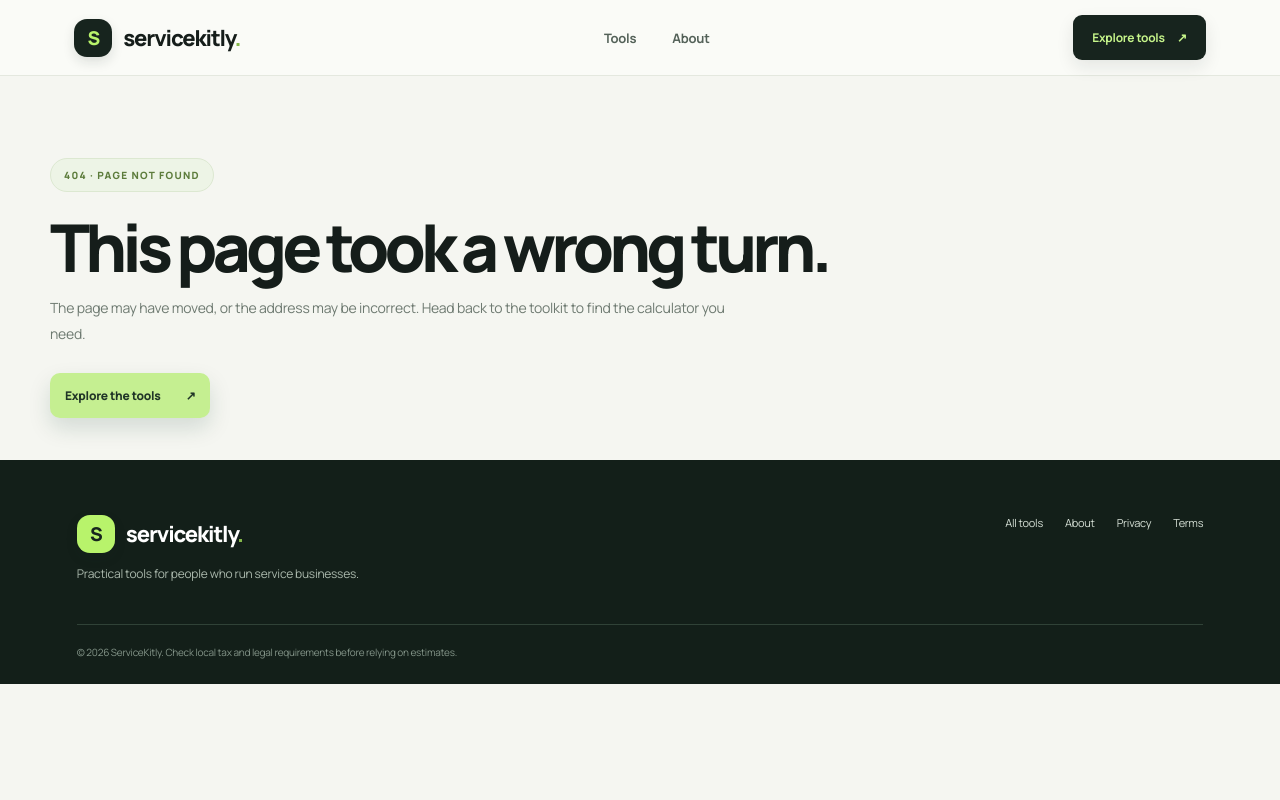
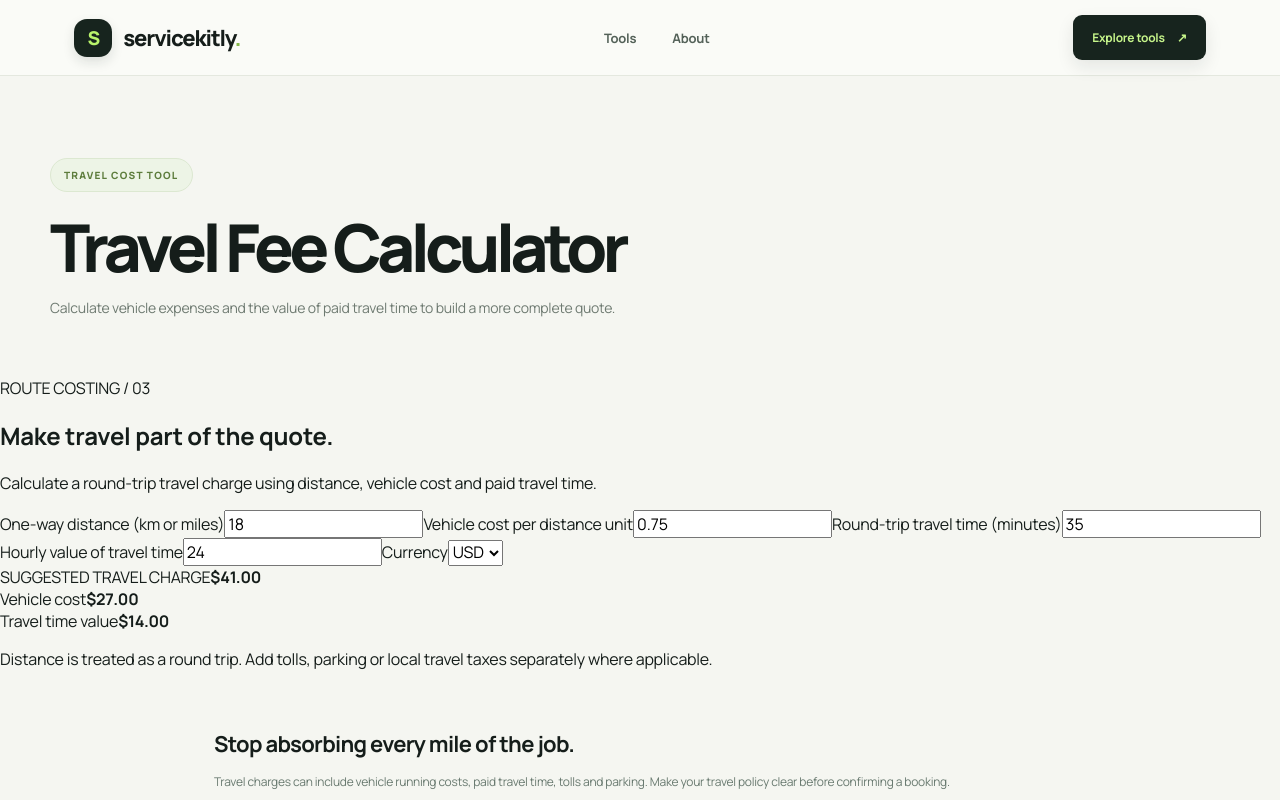
Before and after one commit to ya6331856-cpu/business-growth-toolkit, a Next.js app: page /tools/travel-fee-calculator in a window 1280 px wide. Before the commit this address had no page. Shown: the top 800 px of the page. Built offline with nearby package versions, Linux system fonts and the light colour scheme.

Commit message:
Add Travel Fee Calculator page

```diff
--- /dev/null
+++ b/app/tools/travel-fee-calculator/page.tsx
@@ -0,0 +1,4 @@
+import type { Metadata } from "next";
+import { TravelFeeCalculator } from "@/components/ToolSuite";
+export const metadata: Metadata = { title: "Travel Fee Calculator for Service Businesses", description: "Estimate a fair service travel charge using round-trip distance, vehicle cost and travel time. Free travel cost calculator.", alternates: { canonical: "/tools/travel-fee-calculator/" } };
+export default function Page(){return <><section className="page-hero"><span className="eyebrow">TRAVEL COST TOOL</span><h1>Travel Fee Calculator</h1><p>Calculate vehicle expenses and the value of paid travel time to build a more complete quote.</p></section><TravelFeeCalculator/><section className="content-section"><h2>Stop absorbing every mile of the job.</h2><p>Travel charges can include vehicle running costs, paid travel time, tolls and parking. Make your travel policy clear before confirming a booking.</p><h2>How the calculation or tool works</h2><p>Travel fee = round-trip distance cost + travel time value.</p><h2>Frequently asked questions</h2><div className="faq"><h3>Are the results guaranteed?</h3><p>No. Results are estimates based on the values and assumptions you enter. Review them against your actual costs, contracts and local requirements.</p></div><div className="faq"><h3>Can I use this for my service business?</h3><p>Yes. The tool is designed for independent professionals and service businesses. Adapt the inputs to your own work, pricing and location.</p></div><div className="faq"><h3>Do I need to create an account?</h3><p>No account is required for this browser-based tool. Review or copy any result you need to keep before leaving the page.</p></div></section></>}
```
